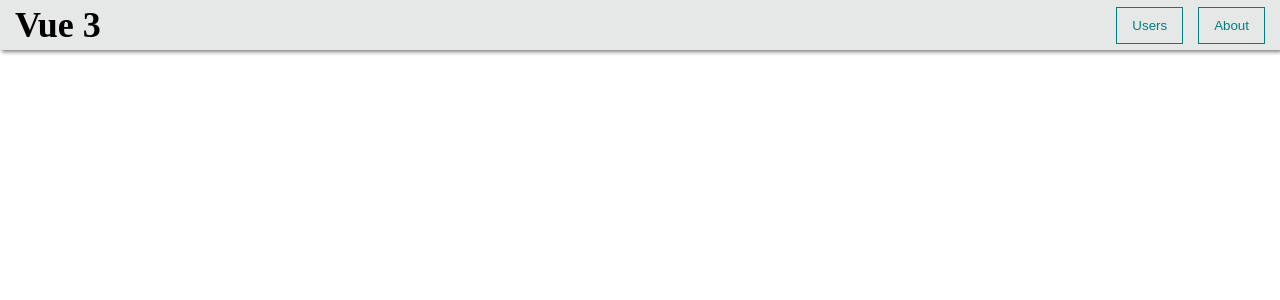
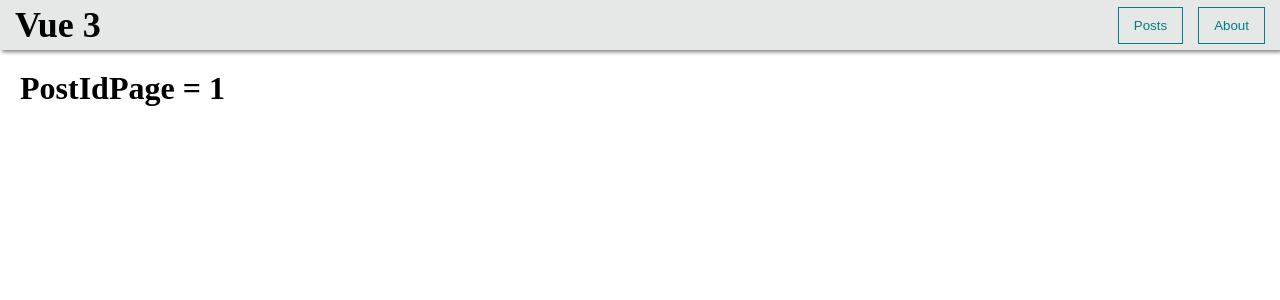
Before and after one commit to ideapadkn/Vue.js, a Vue app: page /posts/1 in a window 1280 px wide. Before the commit this address had no page. Shown: the top 300 px of the page. Built offline with nearby package versions, Linux system fonts and the light colour scheme.

Commit message:
add dinamic navigation

```diff
--- a/src/components/PostItem.vue
+++ b/src/components/PostItem.vue
@@ -1,5 +1,4 @@
 <template>
-
   <div
     class="post"
   >
@@ -10,8 +9,15 @@
     </div>
     <div class="post__btns">
       <my-button
+        @click="$router.push(`/posts/${post.id}`)"
+      >
+        Open
+      </my-button>
+      <my-button
         @click="$emit('remove', post)"
-      >Remove</my-button>
+      >
+        Remove
+      </my-button>
     </div>
   </div>
 </template>
@@ -38,4 +44,8 @@
   align-items: center;
   justify-content: space-between;
  }
+ .post__btns {
+  display: flex;
+
+ }
 </style>
--- a/src/components/UI/Navbar.vue
+++ b/src/components/UI/Navbar.vue
@@ -8,9 +8,9 @@
     </div>
     <div class="navbar__btns">
       <my-button
-        @click="$router.push('/users')"
+        @click="$router.push('/posts')"
       >
-        Users
+        Posts
       </my-button>
       <my-button
         style="margin-left: 15px;"
--- /dev/null
+++ b/src/pages/PostIdPage.vue
@@ -0,0 +1,15 @@
+<template>
+  <div>
+    <h1>PostIdPage = {{ $route.params.id }} </h1>
+  </div>
+</template>
+
+<script>
+  export default {
+
+  }
+</script>
+
+<style scoped>
+
+</style>
```
Also changed, not shown: src/router/router.js (+6 -1 lines).
